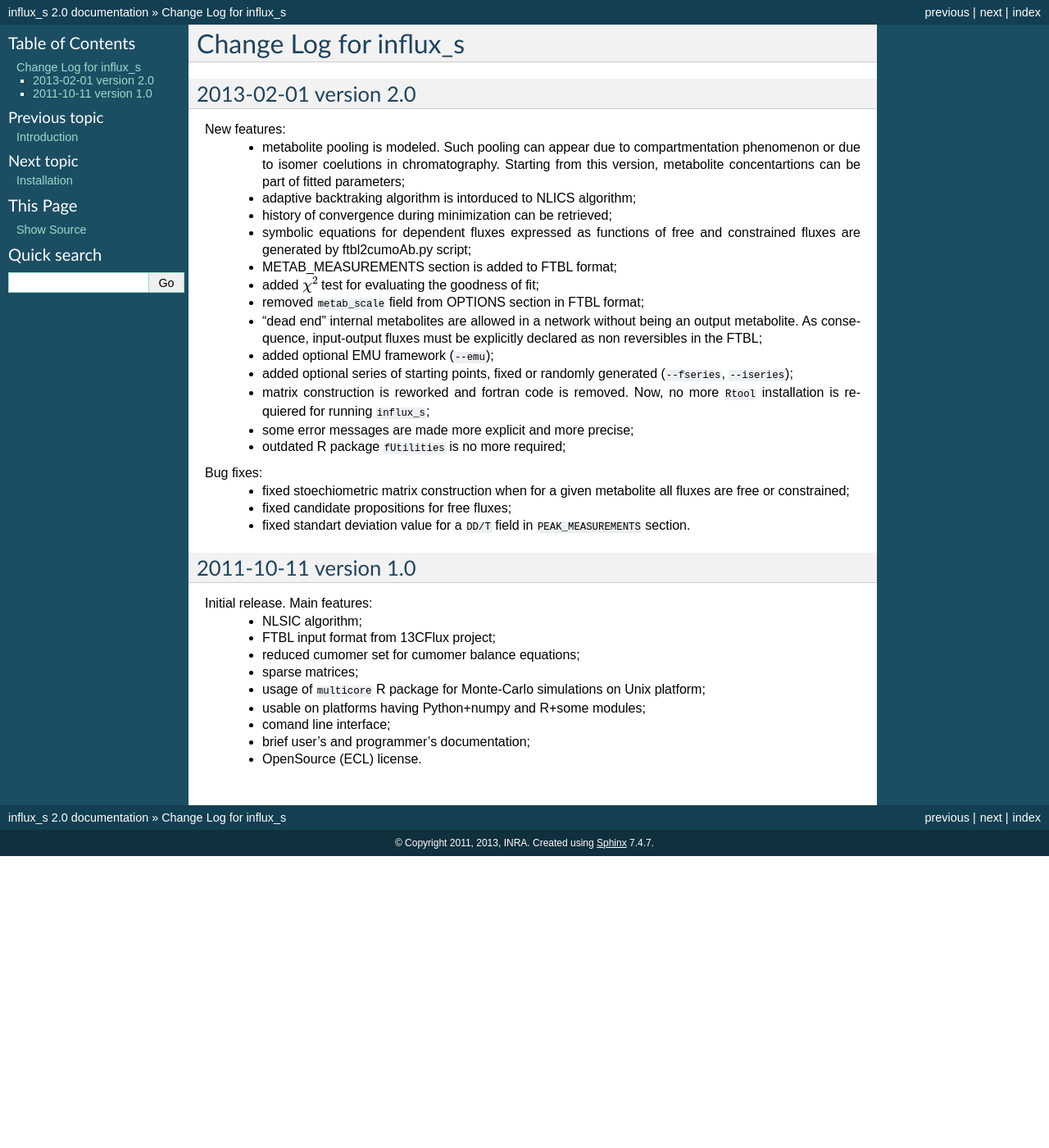
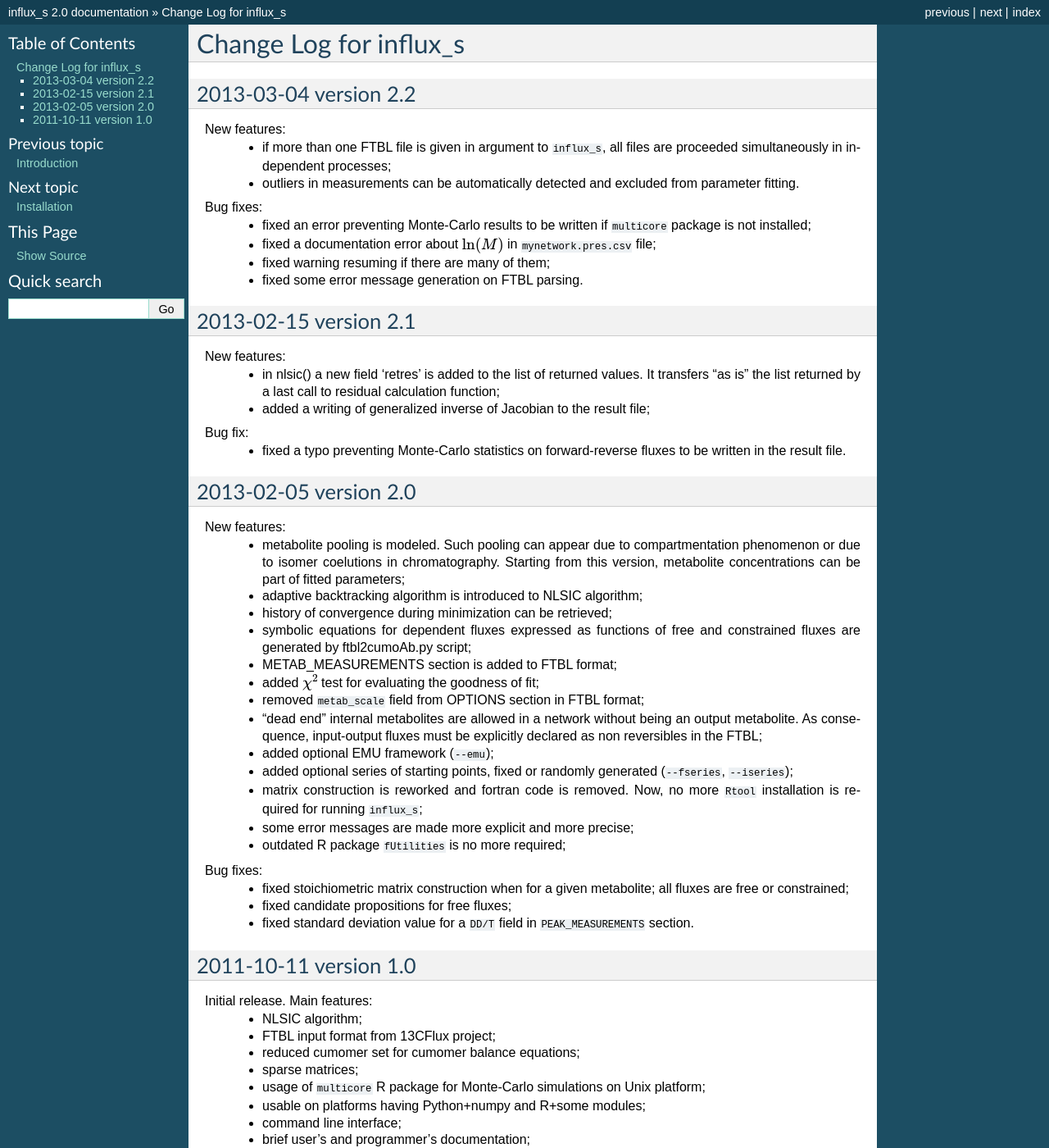
Before and after one commit to sgsokol/influx, a Sphinx documentation site: the page built from doc/changelog.rst, in a window 1280 px wide and 1400 px high. Shown: the whole window at 82% size. Built offline with Sphinx 7.4.7, drawn with Linux system fonts in a browser that asks for light colours.

Commit message:
v2.1 and v2.2

```diff
--- a/doc/ChangeLog.txt
+++ b/doc/ChangeLog.txt
@@ -3,12 +3,33 @@ Change Log for influx_s
 =======================================
 
 
-2013-02-01 version 2.0
+2013-03-04 version 2.2
+----------------------
+New features:
+ - if more than one FTBL file is given in argument to ``influx_s``, all files are proceeded simultaneously in independent processes;
+ - outliers in measurements can be automatically detected and excluded from parameter fitting.
+
+Bug fixes:
+ - fixed an error preventing Monte-Carlo results to be written if ``multicore`` package is not installed;
+ - fixed a documentation error about :math:`\ln(M)` in ``mynetwork.pres.csv`` file;
+ - fixed warning resuming if there are many of them;
+ - fixed some error message generation on FTBL parsing.
+
+2013-02-15 version 2.1
+----------------------
+New features:
+ - in nlsic() a new field 'retres' is added to the list of returned values. It transfers "as is" the list returned by a last call to residual calculation function;
+ - added a writing of generalized inverse of Jacobian to the result file;
+
+Bug fix:
+ - fixed a typo preventing Monte-Carlo statistics on forward-reverse fluxes to be written in the result file.
+
+2013-02-05 version 2.0
 ----------------------
 
 New features:
- - metabolite pooling is modeled. Such pooling can appear due to compartmentation phenomenon or due to isomer coelutions in chromatography. Starting from this version, metabolite concentartions can be part of fitted parameters;
- - adaptive backtraking algorithm is intorduced to NLICS algorithm;
+ - metabolite pooling is modeled. Such pooling can appear due to compartmentation phenomenon or due to isomer coelutions in chromatography. Starting from this version, metabolite concentrations can be part of fitted parameters;
+ - adaptive backtracking algorithm is introduced to NLSIC algorithm;
  - history of convergence during minimization can be retrieved;
  - symbolic equations for dependent fluxes expressed as functions of free and constrained fluxes are generated by ftbl2cumoAb.py script;
  - METAB_MEASUREMENTS section is added to FTBL format;
@@ -18,15 +39,15 @@ New features:
  - added optional EMU framework (``--emu``);
  - added optional series of starting points, fixed or randomly generated
    (``--fseries``, ``--iseries``);
- - matrix construction is reworked and fortran code is removed. Now, no more ``Rtool`` installation is requiered for running ``influx_s``;
+ - matrix construction is reworked and fortran code is removed. Now, no more ``Rtool`` installation is required for running ``influx_s``;
  - some error messages are made more explicit and more precise;
  - outdated R package ``fUtilities`` is no more required;
 
 Bug fixes:
- - fixed stoechiometric matrix construction when for a given metabolite
+ - fixed stoichiometric matrix construction when for a given metabolite;
    all fluxes are free or constrained;
  - fixed candidate propositions for free fluxes;
- - fixed standart deviation value for a ``DD/T`` field in ``PEAK_MEASUREMENTS`` section.
+ - fixed standard deviation value for a ``DD/T`` field in ``PEAK_MEASUREMENTS`` section.
 
 2011-10-11 version 1.0
 ----------------------
@@ -38,6 +59,6 @@ Initial release. Main features:
  - sparse matrices;
  - usage of ``multicore`` R package for Monte-Carlo simulations on Unix platform;
  - usable on platforms having Python+numpy and R+some modules;
- - comand line interface;
+ - command line interface;
  - brief user's and programmer's documentation;
  - OpenSource (ECL) license.
```
